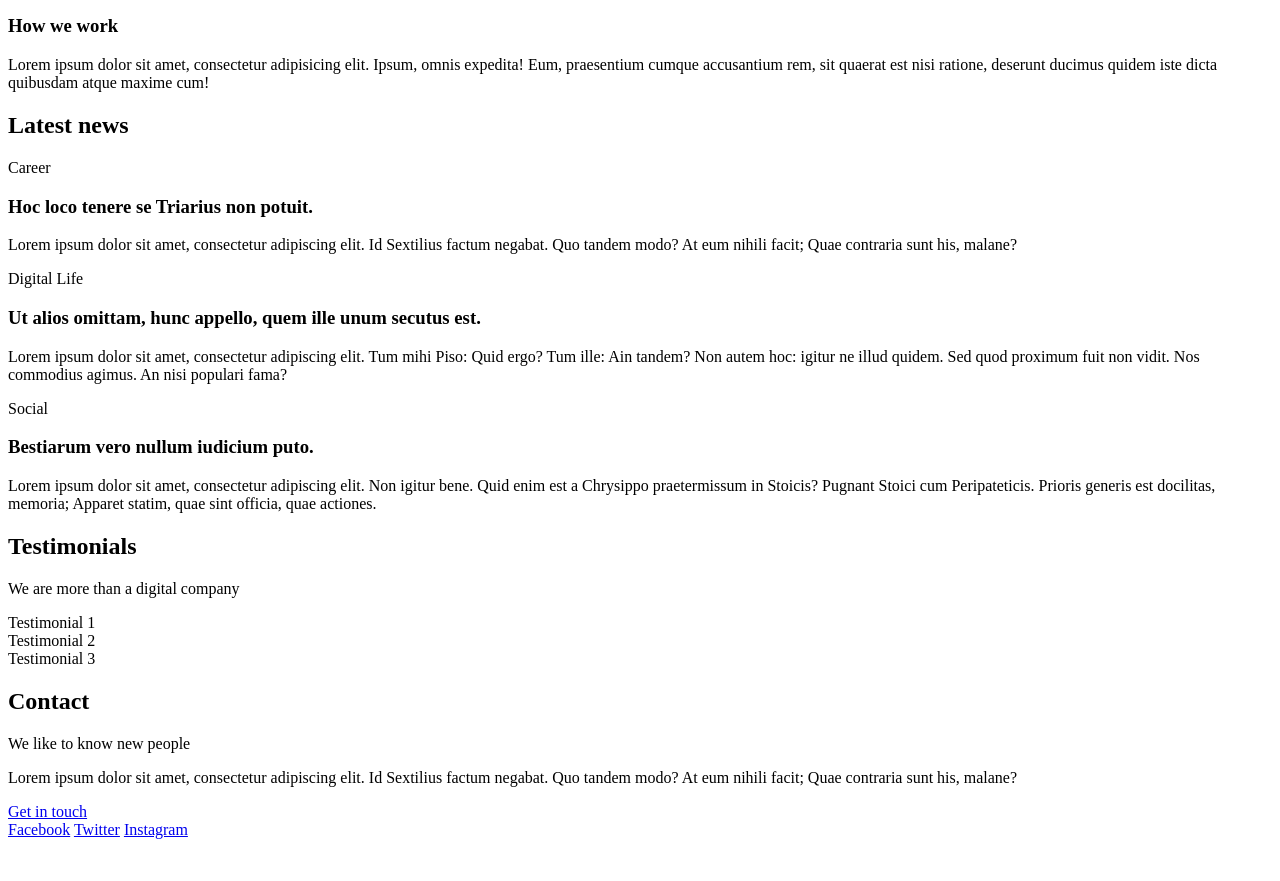
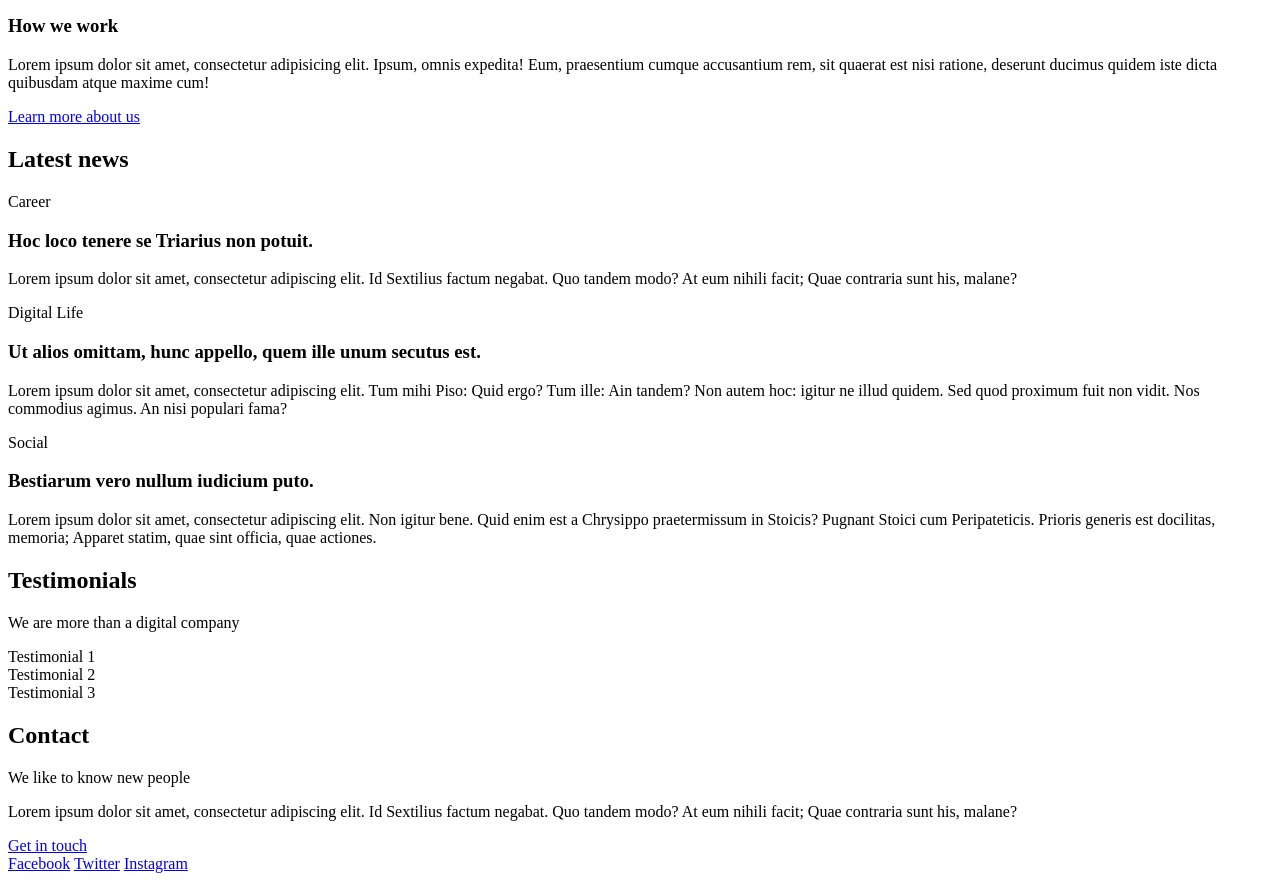
Before and after one commit to ZeroDayPoke/holbertonschool-web_front_end, a plain HTML site: page html_advanced/22-index.html in a window 1280 px wide. Shown: the part 953-1834 px from the top of the page. Before the commit the page ends 1800 px from the top, so only its background shows below. Drawn offline with Linux system fonts and the light colour scheme.

Commit message:
22 test 2

```diff
--- a/html_advanced/22-index.html
+++ b/html_advanced/22-index.html
@@ -89,6 +89,7 @@
 				<p>Lorem ipsum dolor sit amet, consectetur adipisicing elit. Ipsum, omnis expedita! Eum, praesentium cumque accusantium rem, sit quaerat est nisi ratione, deserunt ducimus quidem iste dicta quibusdam atque maxime cum!</p>
 				<h3>How we work</h3>
 				<p>Lorem ipsum dolor sit amet, consectetur adipisicing elit. Ipsum, omnis expedita! Eum, praesentium cumque accusantium rem, sit quaerat est nisi ratione, deserunt ducimus quidem iste dicta quibusdam atque maxime cum!</p>
+				<a href="about.html">Learn more about us</a>
 			</div>
 		</div>
 	</section>
```
